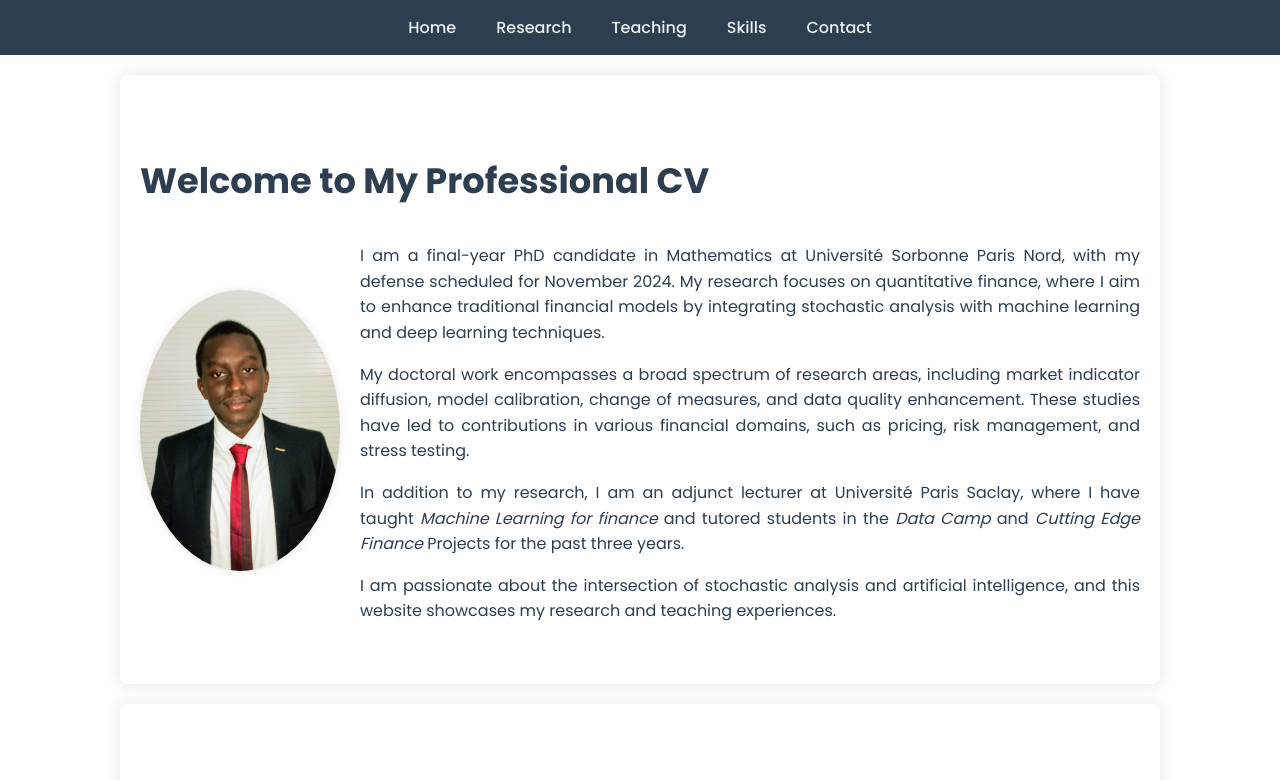
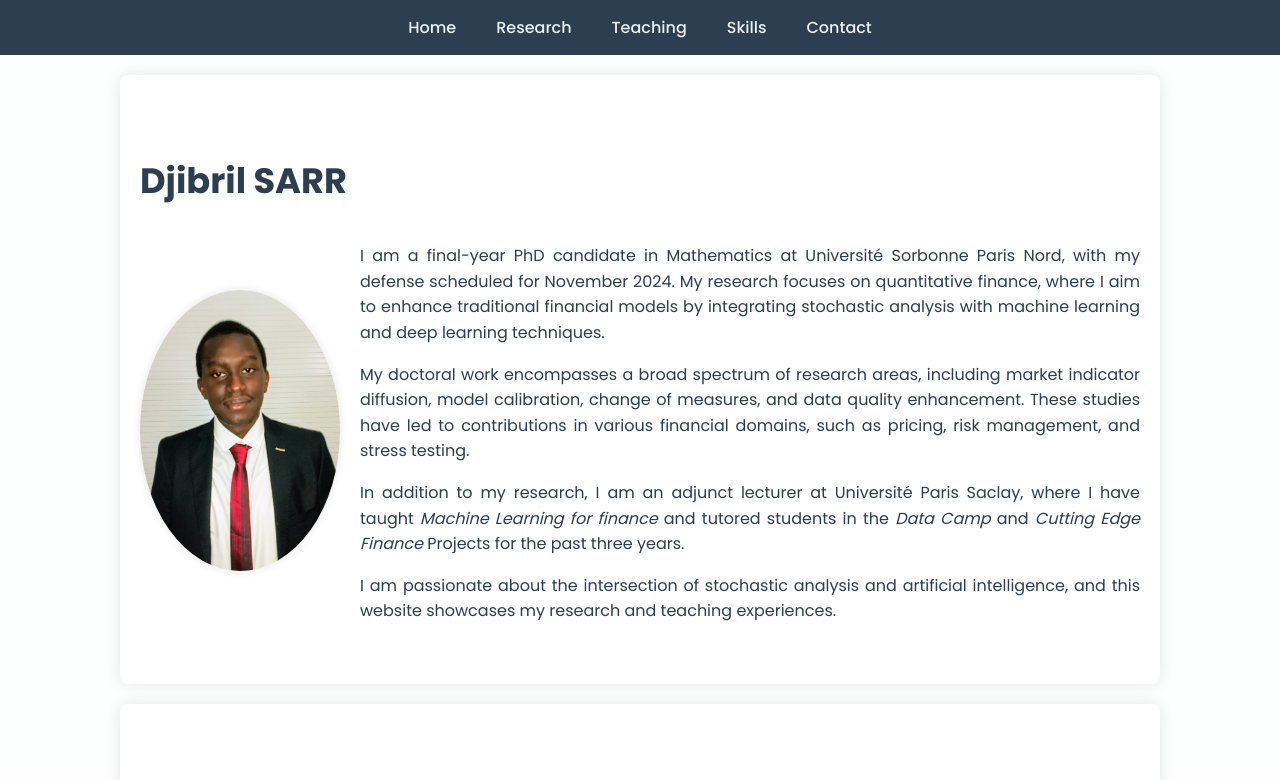
Before and after one commit to DjibrilSARR/ds_website, a plain HTML site: page index.html in a window 1280 px wide. Shown: the top 780 px of the page. Drawn offline with Linux system fonts and the light colour scheme.

Commit message:
Update index.html

```diff
--- a/index.html
+++ b/index.html
@@ -365,7 +365,7 @@
 
     <!-- Home Section -->
     <section id="home">
-        <h2>Welcome to My Professional CV</h2>
+        <h2>Djibril SARR</h2>
         <div class="profile">
             <img src="pp.jpeg" alt="Profile Photo">
             <div class="intro">
@@ -472,7 +472,7 @@
             <p>
                 Students leave the course equipped with essential knowledge and practical experience to apply ML and DL tools in various sectors of finance, most importantly, with knowledge of how to generalize the techniques seen in class to the problems they will encounter in their careers.
             </p>
-            <button class="download-button">Download Course Material</button>
+            <!-- <button class="download-button">Download Course Material</button> -->
         </div>
 
         <div class="teaching-item">
```
